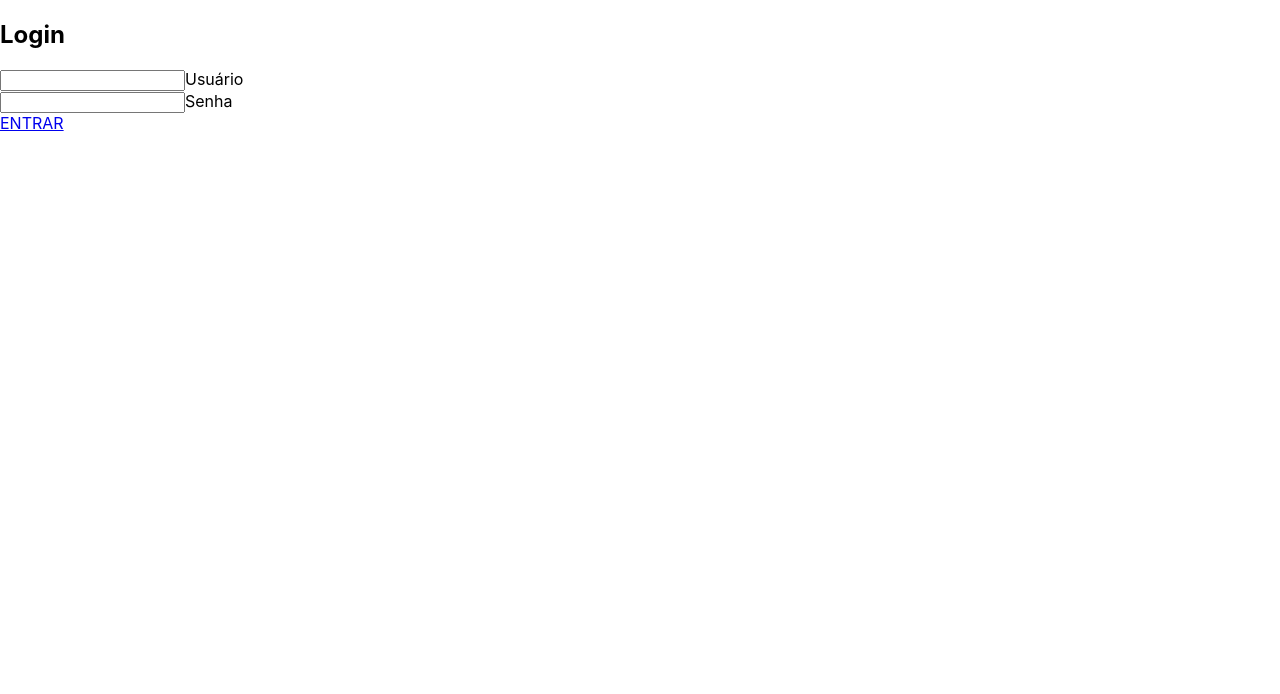
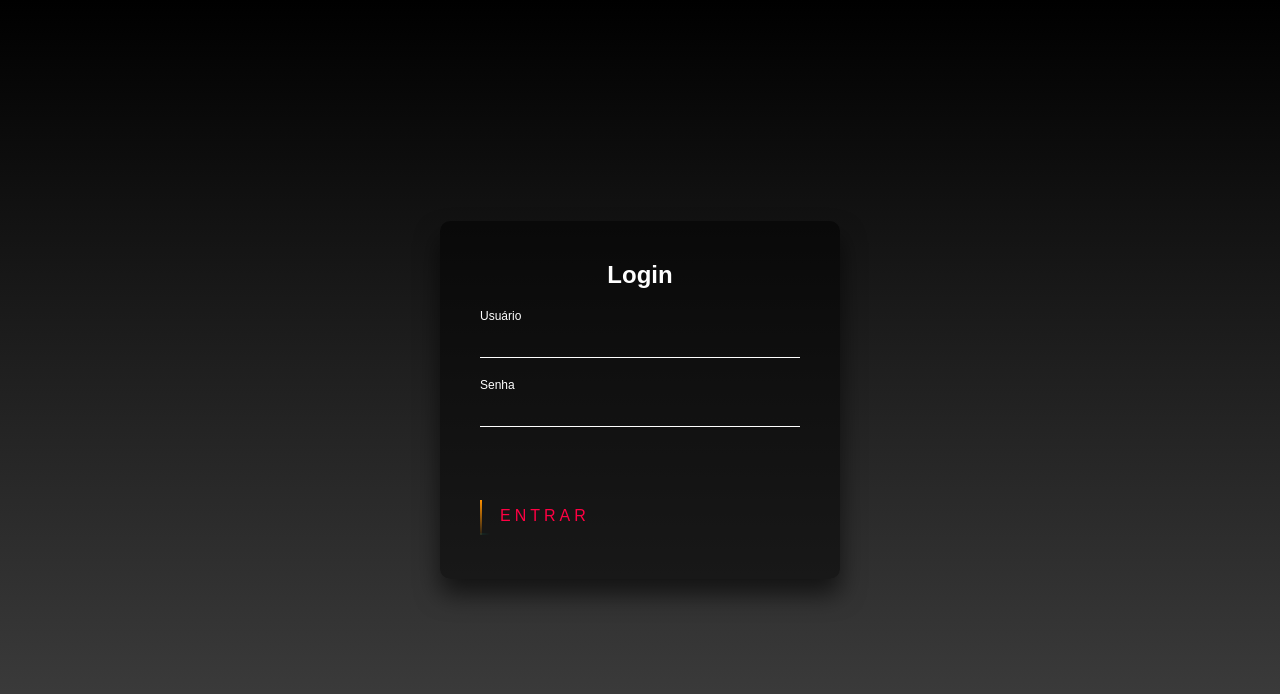
Before and after one commit to uezili/login-screen-conversion, a React (Create React App) app: page / in a window 1280 px wide. Shown: the top 694 px of the page. Built offline with nearby package versions, Linux system fonts and the light colour scheme.

Commit message:
Styling the login screen original.

```diff
--- a/src/App.css
+++ b/src/App.css
@@ -1,38 +1,155 @@
-.App {
+html {
+  height: 100%;
+}
+body {
+  margin: 0;
+  padding: 0;
+  font-family: sans-serif;
+  background: linear-gradient(#000000, #434343);
+}
+
+.login-box {
+  position: absolute;
+  top: 50%;
+  left: 50%;
+  width: 400px;
+  padding: 40px;
+  transform: translate(-50%, -50%);
+  background: rgb(0, 0, 0, 0.5);
+  box-sizing: border-box;
+  box-shadow: 0 15px 25px rgb(0, 0, 0, 0.6);
+  border-radius: 10px;
+}
+.login-box h2 {
+  margin: 0 0 30px;
+  padding: 0;
+  color: #fff;
   text-align: center;
 }
-
-.App-logo {
-  height: 40vmin;
+.login-box .user-box {
+  position: relative;
+}
+.login-box .user-box input {
+  width: 100%;
+  padding: 10px 0;
+  font-size: 16px;
+  color: #fff;
+  margin-bottom: 30px;
+  border: none;
+  border-bottom: 1px solid #fff;
+  outline: none;
+  background: transparent;
+}
+.login-box .user-box label {
+  position: absolute;
+  top: 0;
+  left: 0;
+  padding: 10px 0;
+  font-size: 16px;
+  color: #fff;
   pointer-events: none;
+  transition: 0.5s;
 }
 
-@media (prefers-reduced-motion: no-preference) {
-  .App-logo {
-    animation: App-logo-spin infinite 20s linear;
+.login-box .user-box input:focus ~ label,
+.login-box .user-box input:valid ~ label {
+  top: -20px;
+  left: 0;
+  color: linear-gradient(#d0ff00, #434343);
+  font-size: 12px;
+}
+.login-box form a {
+  position: relative;
+  display: inline-block;
+  padding: 10px 20px;
+  color: #ff0043;
+  font-size: 16px;
+  text-decoration: none;
+  text-transform: uppercase;
+  overflow: hidden;
+  transition: 0.5s;
+  margin-top: 40px;
+  letter-spacing: 4px;
+}
+.login-box a:hover {
+  background: #ff0043;
+  color: #fff;
+  border-radius: 5px;
+  box-shadow: 0 0 5px #d0ff00, 0 0 25px #d0ff00, 0 0 50px #00ffd5,
+    0 0 100px #ff9100;
+}
+.login-box a span {
+  position: absolute;
+  display: block;
+}
+.login-box a span:nth-child(1) {
+  top: 0;
+  left: -100%;
+  width: 100%;
+  height: 2px;
+  background: linear-gradient(90deg, transparent, #d0ff00);
+  animation: btn-anim1 1s linear infinite;
+}
+@keyframes btn-anim1 {
+  0% {
+    left: -100%;
+  }
+  50%,
+  100% {
+    left: 100%;
   }
 }
-
-.App-header {
-  background-color: #282c34;
-  min-height: 100vh;
-  display: flex;
-  flex-direction: column;
-  align-items: center;
-  justify-content: center;
-  font-size: calc(10px + 2vmin);
-  color: white;
+.login-box a span:nth-child(2) {
+  top: -100%;
+  right: 0;
+  width: 2px;
+  height: 100%;
+  background: linear-gradient(180deg, transparent, #00ff37);
+  animation: btn-anim2 1s linear infinite;
+  animation-delay: 0.25s;
 }
-
-.App-link {
-  color: #61dafb;
-}
-
-@keyframes App-logo-spin {
-  from {
-    transform: rotate(0deg);
+@keyframes btn-anim2 {
+  0% {
+    top: -100%;
   }
-  to {
-    transform: rotate(360deg);
+  50%,
+  100% {
+    top: 100%;
   }
 }
+.login-box a span:nth-child(3) {
+  bottom: 0;
+  right: -100%;
+  width: 100%;
+  height: 2px;
+  background: linear-gradient(270deg, transparent, #00ffd5);
+  animation: btn-anim3 1s linear infinite;
+  animation-delay: 0.5s;
+}
+@keyframes btn-anim3 {
+  0% {
+    right: -100%;
+  }
+  50%,
+  100% {
+    right: 100%;
+  }
+}
+.login-box a span:nth-child(4) {
+  bottom: -100%;
+  left: 0%;
+  width: 2px;
+  height: 100%;
+  background: linear-gradient(360deg, transparent, #ff9100);
+  animation: btn-anim4 1s linear infinite;
+  animation-delay: 0.75s;
+}
+@keyframes btn-anim4 {
+  0% {
+    bottom: -100;
+  }
+  50%,
+  100% {
+    bottom: 100%;
+  }
+}
```
